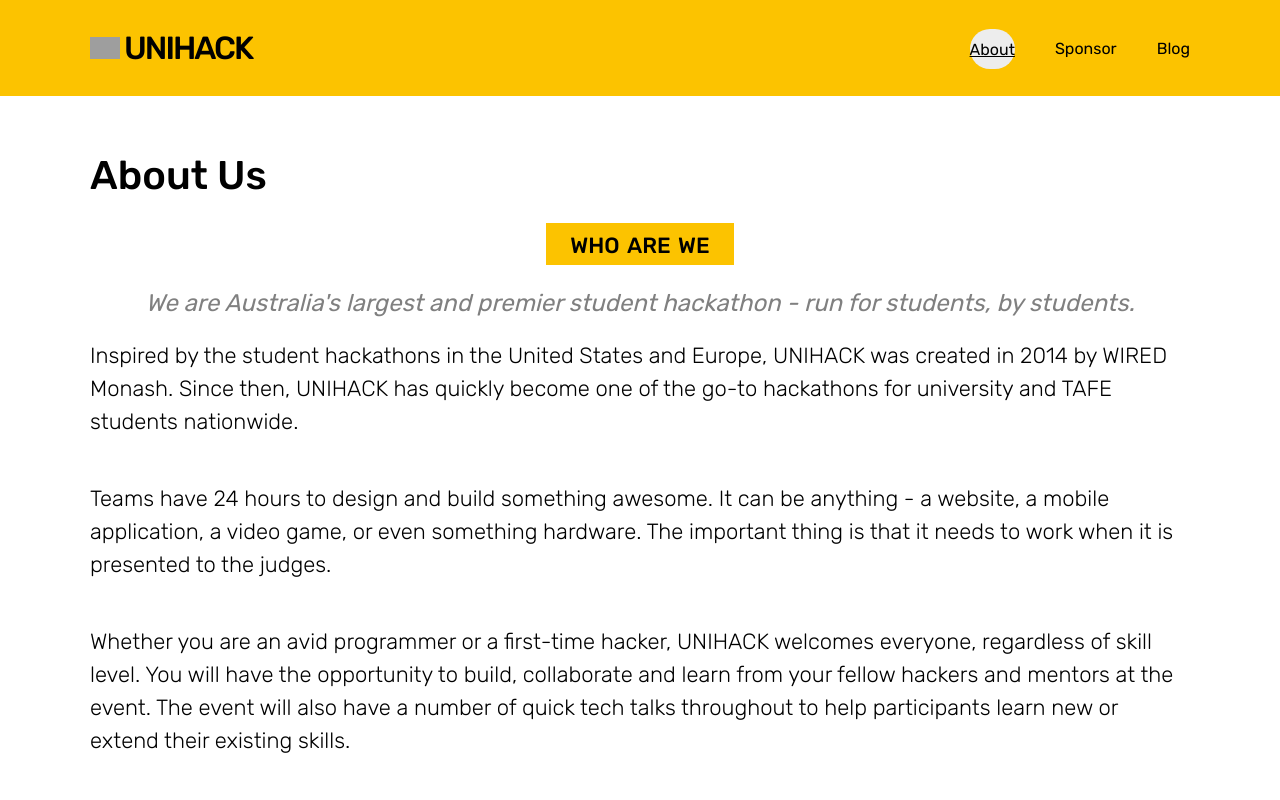
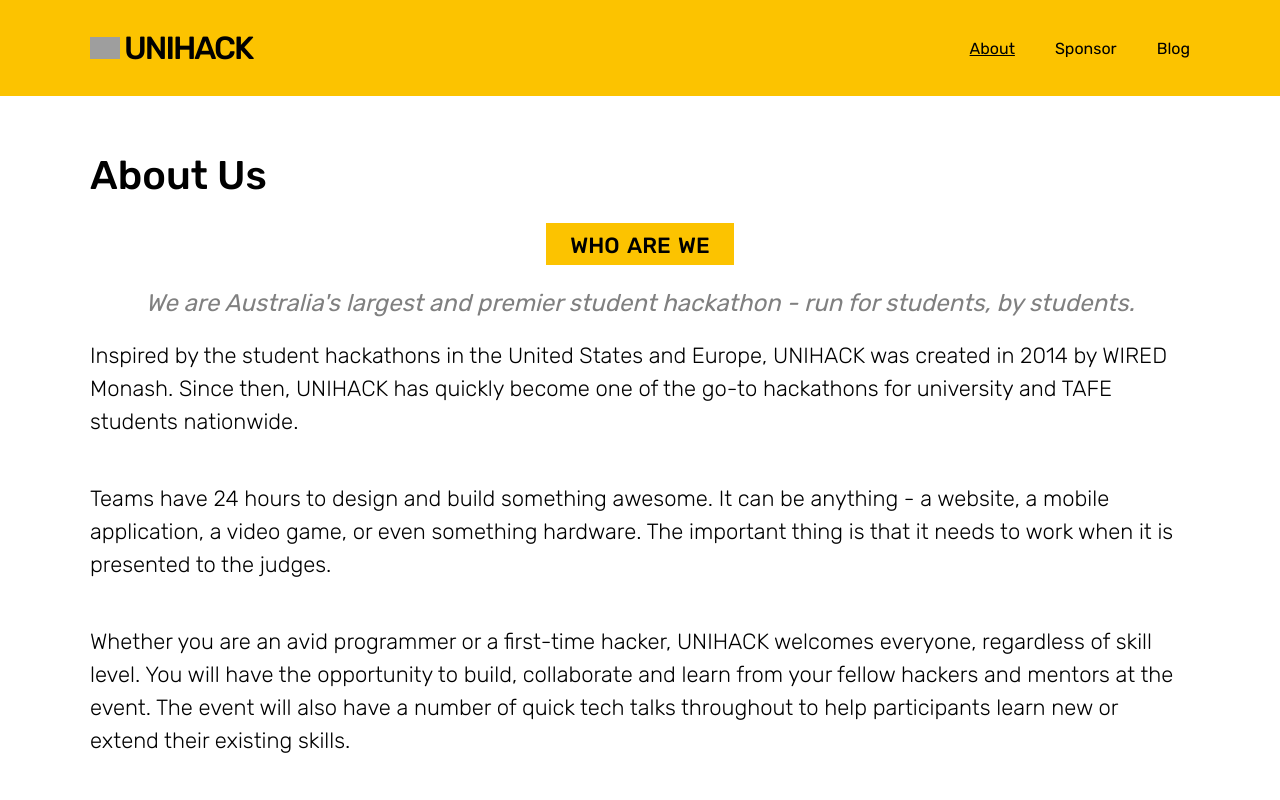
Before and after one commit to unihackhq/unihack.net, a Next.js app: page /about in a window 1280 px wide. In both pictures the pointer is over the link "About". Shown: the top 800 px of the page. Built offline with nearby package versions, Linux system fonts and the light colour scheme; grey boxes are pictures that could not be loaded.

Commit message:
fix link header

```diff
--- a/components/menu/menu-item/menu-item.scss
+++ b/components/menu/menu-item/menu-item.scss
@@ -20,7 +20,7 @@
       @include link;
     }
 
-    &:hover {
+    & a:hover {
       background-color: darken(white, 7%);
       transform: translateY(1px);
     }
```
